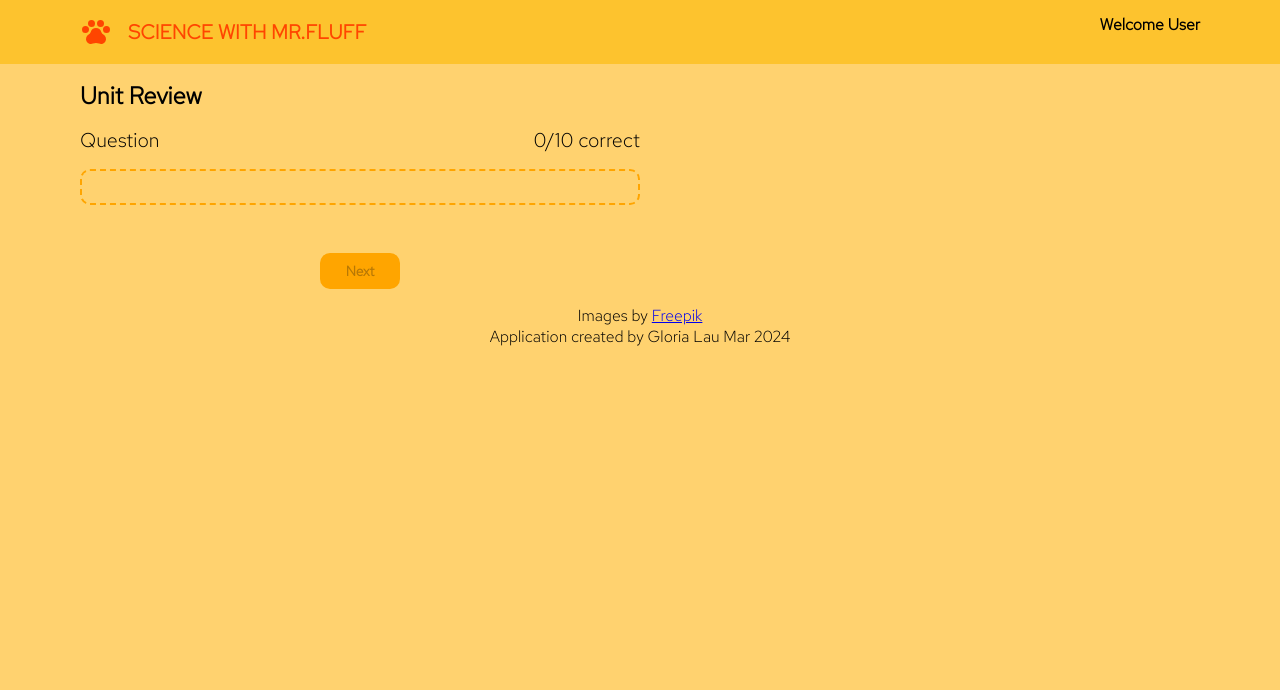
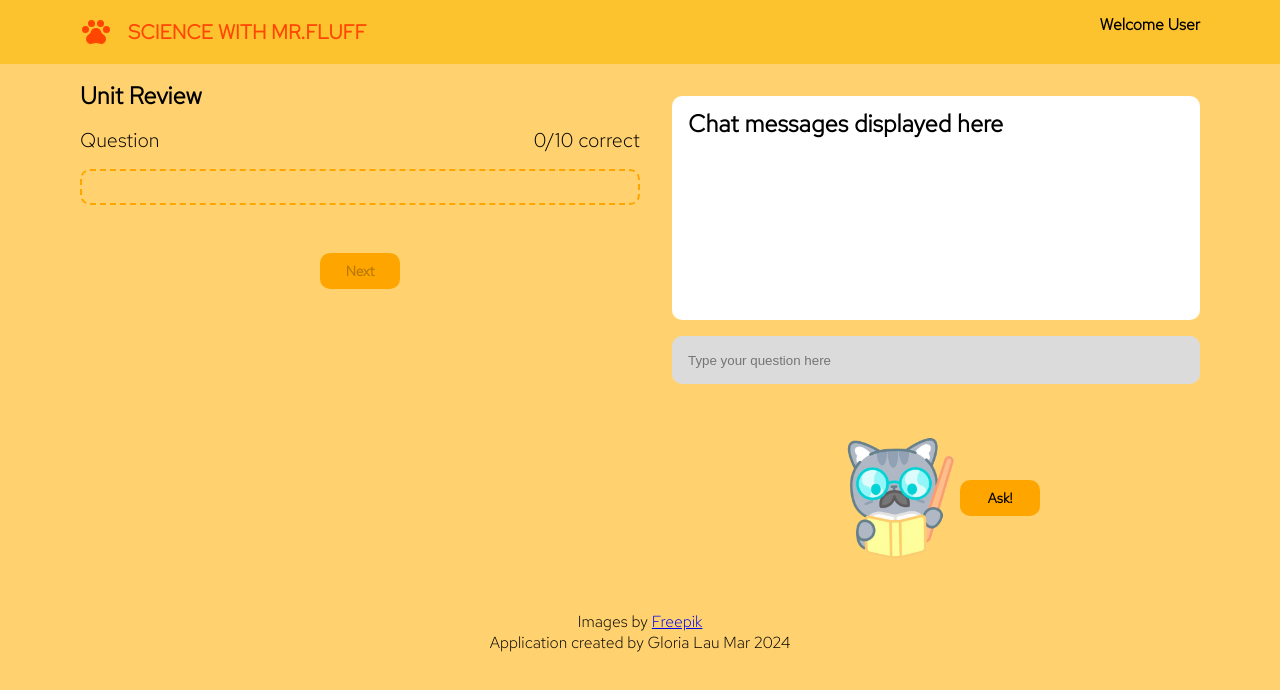
Before and after one commit to glorialau123/gloria-lau-capstone, a React (Create React App) app: page /topic/review/1 in a window 1280 px wide. Shown: the top 690 px of the page. Built offline with nearby package versions, Linux system fonts and the light colour scheme; no server answers.

Commit message:
create style for chatbot

```diff
--- a/src/App.jsx
+++ b/src/App.jsx
@@ -15,7 +15,6 @@ function App() {
         <Routes>
           <Route path="/" element={<SelectionsPage />} />
           <Route path="/topic/comingsoon" element={<ComingSoonPage />} />
-          {/* <Route path="/topic/review/1" element={<QuestionPage />} /> */}
           <Route path="/topic/review/:id" element={<QuestionPage />} />
           <Route path="/topic/review/score" element={<ScoresPage />} />
         </Routes>
--- /dev/null
+++ b/src/components/Chatbot/Chatbot.jsx
@@ -0,0 +1,23 @@
+import "./Chatbot.scss";
+import mrfluff from "../../assets/images/professor-mrfluff.png";
+
+function Chatbot() {
+  return (
+    <section className="chatbot">
+      <div className="chatbot__container">
+        <div className="chatbot__messages">Chat messages displayed here</div>
+        <input
+          type="text"
+          className="chatbot__input"
+          placeholder="Type your question here"
+        />
+        <div className="chatbot__button-container">
+          <img src={mrfluff} alt="professor cat" className="chatbot__image" />
+          <button className="chatbot__button">Ask!</button>
+        </div>
+      </div>
+    </section>
+  );
+}
+
+export default Chatbot;
--- /dev/null
+++ b/src/components/Chatbot/Chatbot.scss
@@ -0,0 +1,82 @@
+@use "../../styles/partials/mixins" as *;
+@use "../../styles/partials/typography" as *;
+@use "../../styles/partials/variables" as *;
+
+.chatbot {
+  width: 100%;
+  @include tablet {
+    width: 50%;
+    padding: 0 0 0 2rem;
+    display: flex;
+    align-items: flex-end;
+  }
+  &__container {
+    display: flex;
+    flex-direction: column;
+    justify-content: center;
+    align-items: center;
+    width: 100%;
+  }
+
+  &__messages {
+    width: 100%;
+    height: 5rem;
+    margin: 1rem 0;
+    background-color: white;
+    padding: 1rem;
+    border-radius: 10px;
+    @include mobile-subheader-text;
+    @include tablet {
+      font-size: 1.5rem;
+      line-height: 1.5rem;
+      height: 12.5rem;
+      @include desktop {
+        height: 14rem;
+      }
+    }
+  }
+  &__image {
+    padding: 2rem 0;
+    width: 8rem;
+  }
+  &__input {
+    width: 100%;
+    margin: 0 0 1rem;
+    border: none;
+    border-radius: 10px;
+    height: 3rem;
+    padding: 1rem;
+    background-color: rgb(219, 219, 219);
+    &::focus {
+      border: 1px solid orangered;
+      background-color: white;
+    }
+  }
+  &__button-container {
+    display: flex;
+    flex-direction: column-reverse;
+    justify-content: center;
+    align-items: center;
+    @include tablet {
+      display: flex;
+      flex-direction: row;
+      justify-content: space-between;
+    }
+  }
+  &__button {
+    padding: 0.5rem;
+    width: 5rem;
+    font-family: "Red Hat Text", Verdana, Geneva, Tahoma, sans-serif;
+    border-radius: 10px;
+    border: none;
+    background-color: orange;
+    @include mobile-label-button-text;
+    @include tablet {
+      @include tablet-desktop-button-label-text;
+    }
+    &:hover {
+      transform: scale(1.2);
+      cursor: pointer;
+    }
+  }
+}
--- a/src/pages/QuestionPage/QuestionPage.jsx
+++ b/src/pages/QuestionPage/QuestionPage.jsx
@@ -2,6 +2,7 @@ import "./QuestionPage.scss";
 import { useParams, useNavigate } from "react-router-dom";
 import axios from "axios";
 import { useEffect, useState } from "react";
+import Chatbot from "../../components/Chatbot/Chatbot";
 
 const { REACT_APP_BACKEND_URL } = process.env;
 
@@ -144,7 +145,9 @@ function QuestionPage() {
           </button>
         </div>
       </div>
-      {/* need new div here for chatbot - click to toggle and display?; need to do "flex", "column" on section div */}
+      {/* need new div here for chatbot - click to toggle and display?; need to do "flex", "column" on section div for mobile */}
+      {/* need toggle functionality; modal?? */}
+      <Chatbot />
     </section>
   );
 }
--- a/src/pages/QuestionPage/QuestionPage.scss
+++ b/src/pages/QuestionPage/QuestionPage.scss
@@ -4,8 +4,11 @@
 
 .question-pg {
   padding: 1rem;
+  display: flex;
+  flex-direction: column;
   @include tablet {
     padding: 1rem 2rem;
+    flex-direction: row;
   }
   @include desktop {
     padding: 1rem 5rem;
```
